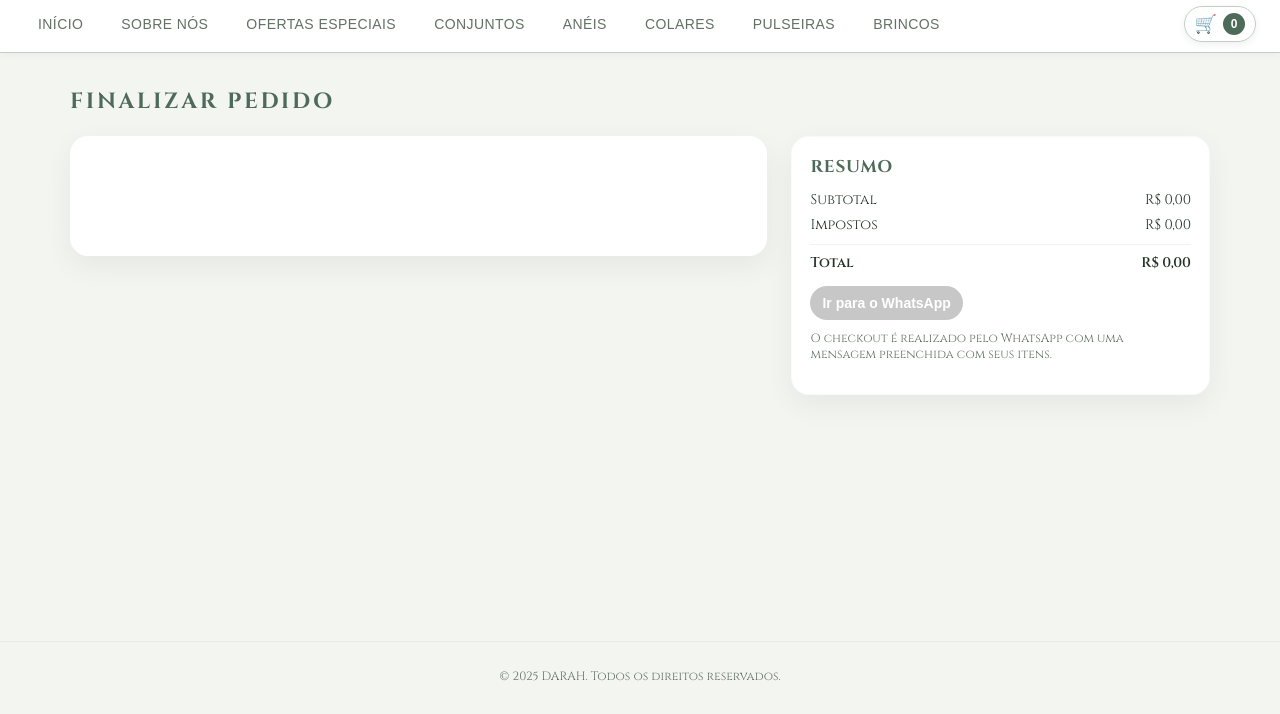
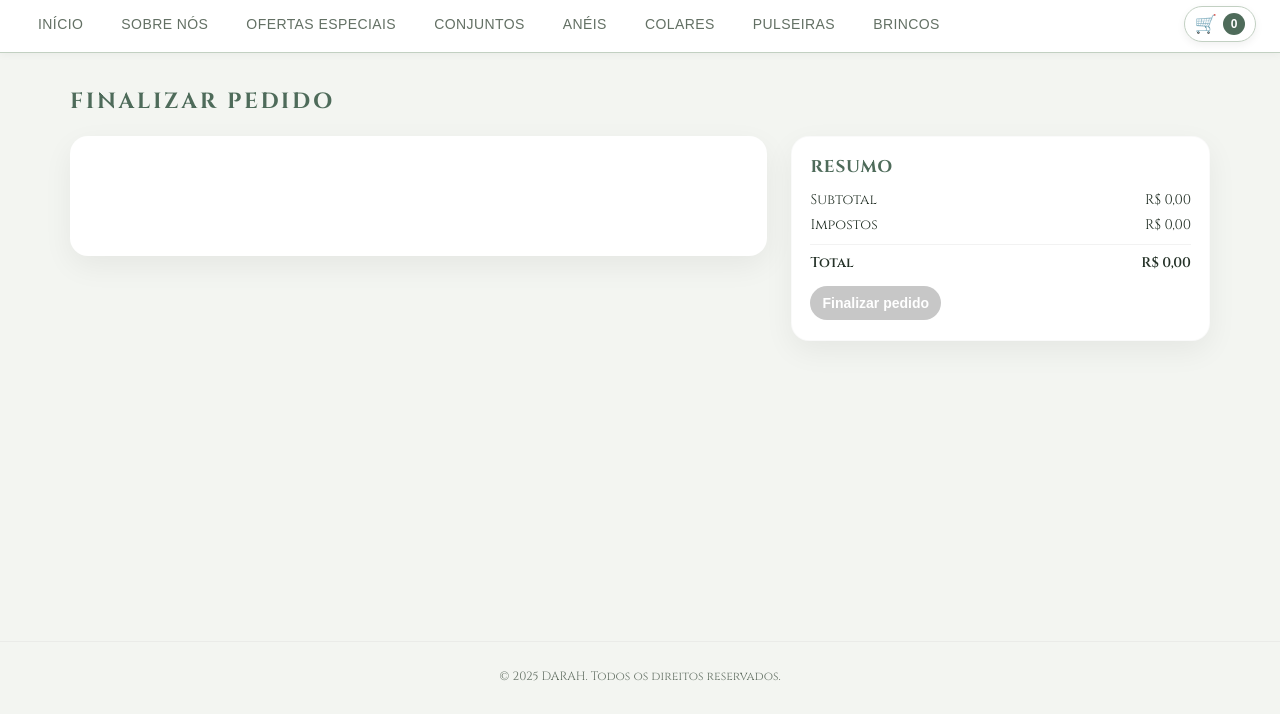
Before and after one commit to SRAS2024/DARAH, a website: page client/index.html in a window 1280 px wide. Both pictures are taken after a click on the button "Abrir carrinho". Shown: the part 86-800 px from the top of the page. Drawn offline with Linux system fonts and the light colour scheme; no server answers.

Commit message:
Update index.html

```diff
--- a/client/index.html
+++ b/client/index.html
@@ -217,11 +217,8 @@
               <span id="summaryTotal">R$ 0,00</span>
             </div>
             <button id="checkoutButton" class="primary-button" disabled>
-              Ir para o WhatsApp
+              Finalizar pedido
             </button>
-            <p class="checkout-note">
-              O checkout é realizado pelo WhatsApp com uma mensagem preenchida com seus itens.
-            </p>
           </aside>
         </div>
       </section>
```
